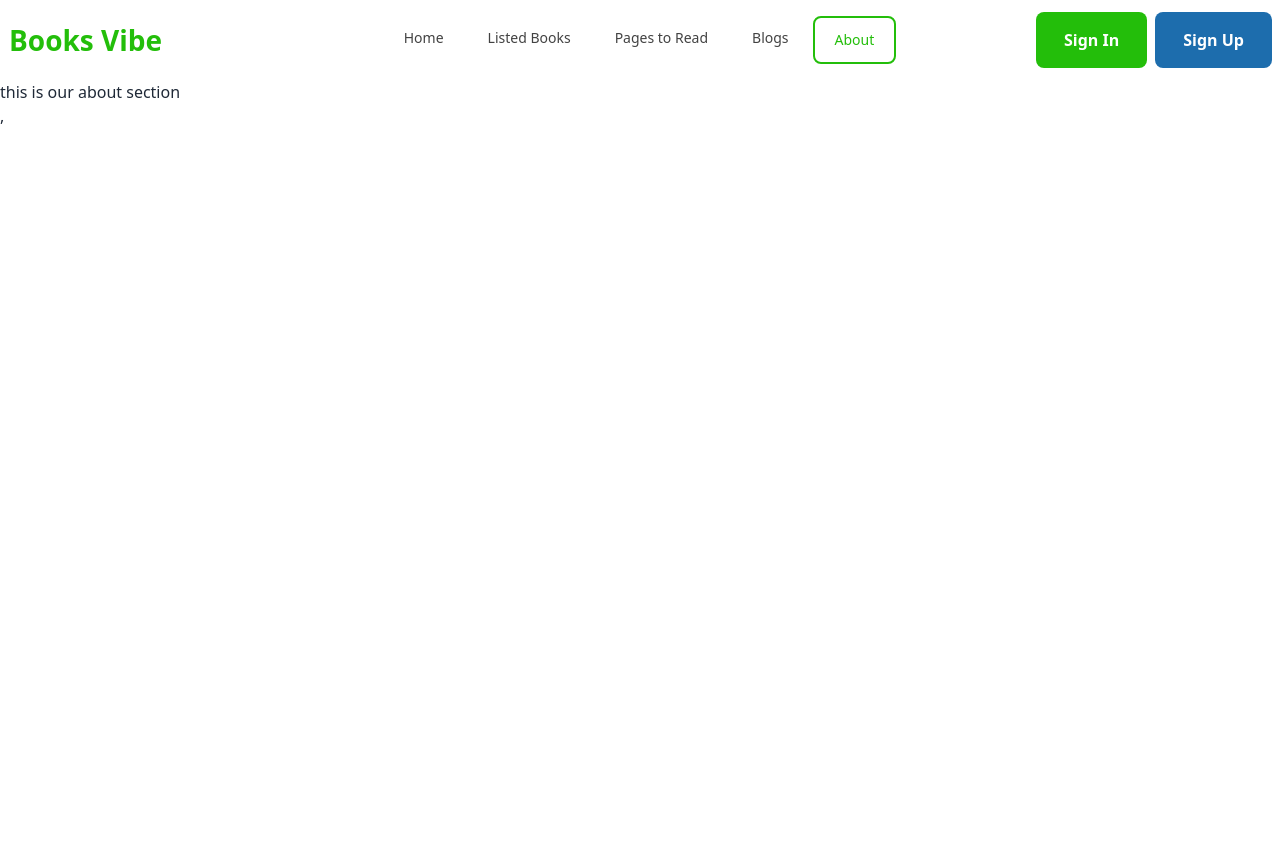
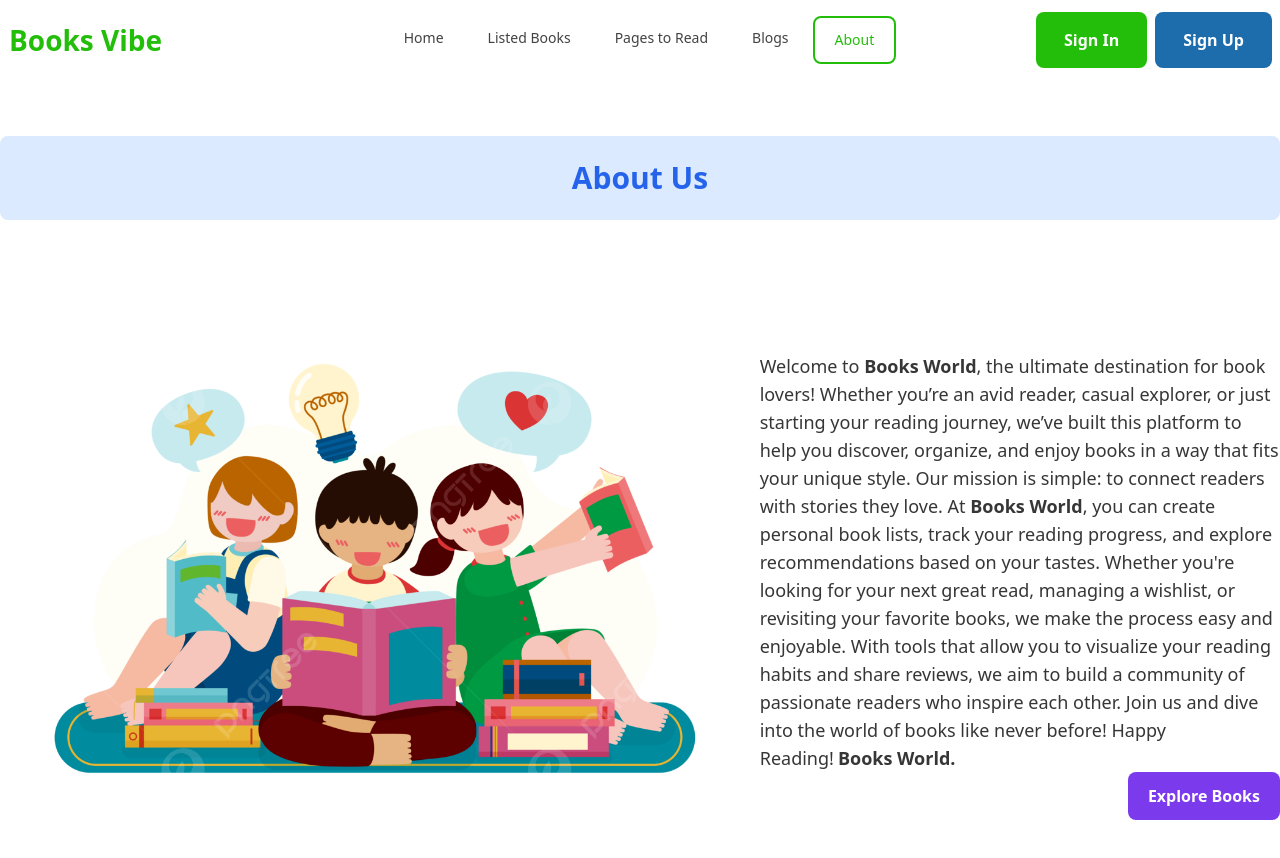
Before and after one commit to Rayhan426/books-world, a React (Vite) app: page /about in a window 1280 px wide. Shown: the top 858 px of the page. Before the commit the page ends 800 px from the top, so only its background shows below. Built offline with nearby package versions, Linux system fonts and the light colour scheme.

Commit message:
about section added

```diff
--- a/src/components/About.jsx
+++ b/src/components/About.jsx
@@ -1,9 +1,32 @@
-
+import { Link } from 'react-router-dom';
+import placeholderImg from '../assets/images/about book.png'
 
 const About = () => {
     return (
-        <div>
-        <h1>this is our about section</h1>
+        <div className="mt-14">
+      <div className="bg-blue-100 rounded-lg py-6">
+      <h1 className="text-3xl font-bold text-blue-600 text-center">About Us</h1>
+      </div>
+
+
+      <div className='flex justify-between items-center gap-7'>
+        <div className=''>
+            <img src={placeholderImg} alt="" />
+        </div>
+        <div className='w-2/3'>
+            <p className='text-[#131313D9] text-lg '>Welcome to <span className="font-bold">Books World</span>, the ultimate destination for book lovers! Whether you’re an avid reader, casual explorer, or just starting your reading journey, we’ve built this platform to help you discover, organize, and enjoy books in a way that fits your unique style.
+            Our mission is simple: to connect readers with stories they love. At <span className="font-bold">Books World</span>, you can create personal book lists, track your reading progress, and explore recommendations based on your tastes. Whether you're looking for your next great read, managing a wishlist, or revisiting your favorite books, we make the process easy and enjoyable.
+
+        With tools that allow you to visualize your reading habits and share reviews, we aim to build a community of passionate readers who inspire each other. Join us and dive into the world of books like never before!
+
+Happy Reading!
+ <span className=" ml-1 font-bold">Books World.</span></p>
+
+<div className='flex justify-end'>
+<Link to={'/'} className='text-white hover:bg-black hover:scale-100 duration-300 bg-violet-600 px-5 py-3 rounded-lg font-bold'>Explore Books</Link>
+</div>
+        </div>
+      </div>
         </div>
     );
 };
```
Also changed, not shown: src/assets/images/about book.png (added), src/assets/images/about book2.png (added).
